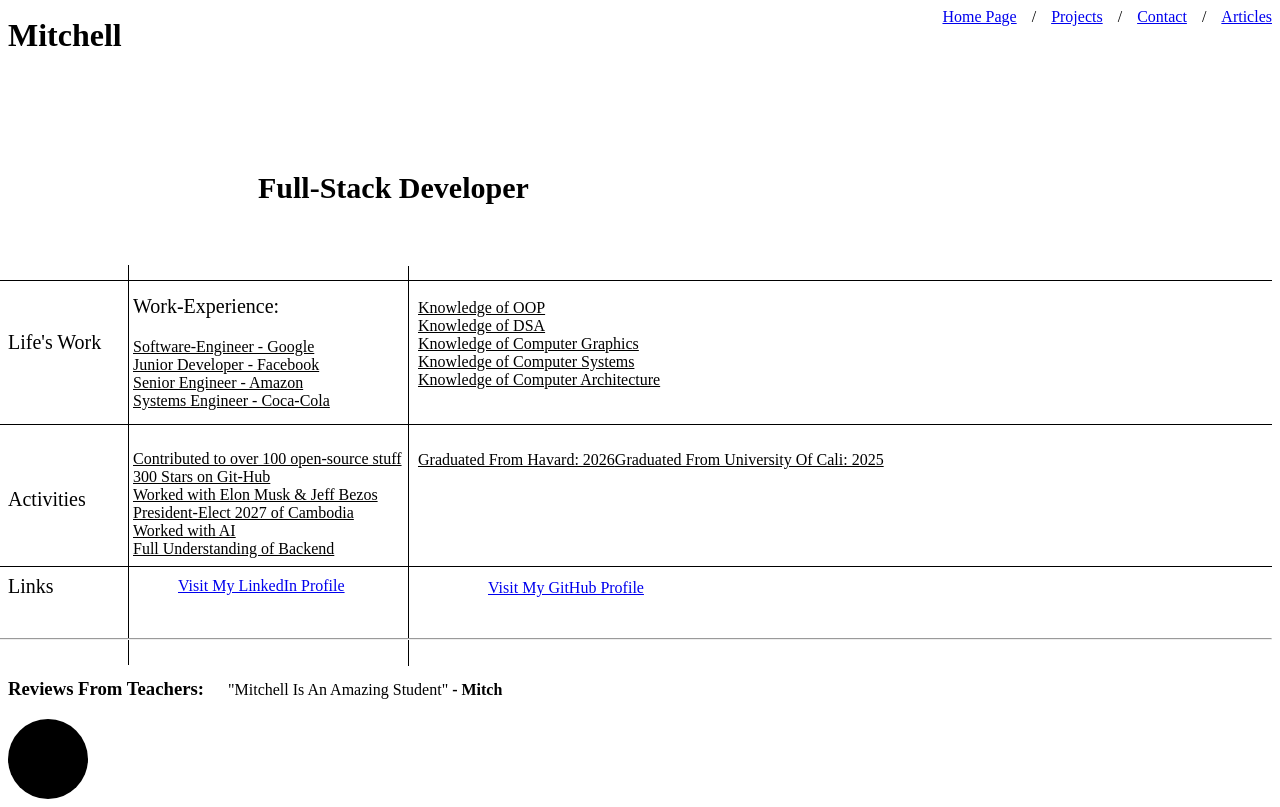
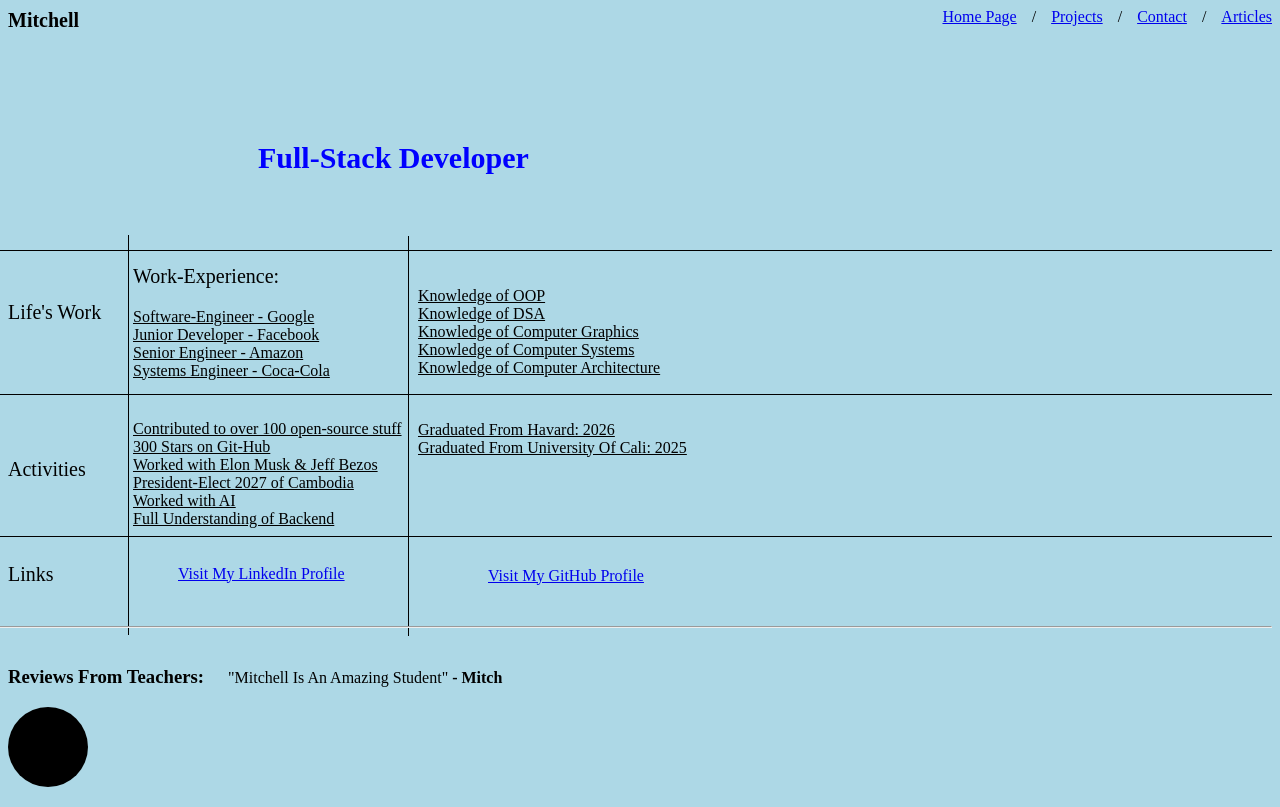
Before and after one commit to mitchomeke/Personal-Portfolio, a plain HTML site: page index.html in a window 1280 px wide. Drawn offline with Linux system fonts and the light colour scheme.

Commit message:
just colot

```diff
--- a/index.html
+++ b/index.html
@@ -12,12 +12,14 @@
         .name {
             display: flex;
             margin-top: -30px;
+            font-size: 10px;
         }
         .occupation {
             display: flex;
             margin-left: 250px;
             margin-top: 70px;
             font-size: 20px;
+            color: blue;
         }
         .hr1 {
             margin-top: 50px;
@@ -120,7 +122,7 @@
     </style>
     <link rel="stylesheet" href="style.css">
 </head>
-<body>
+<body style="background-color: lightblue;">
 
 <div class="nav">
     <a href="index.html">Home Page</a> /
@@ -184,8 +186,7 @@
 </div>
 
 <div class="education">
-    <a>Graduated From Havard: 2026</a> <br>
-    <a>Graduated From University Of Cali: 2025 </a> <br>
+    <a>Graduated From Havard: 2026 <br> Graduated From University Of Cali: 2025  </a>
 </div>
 
 <div class="knowledge">
```
